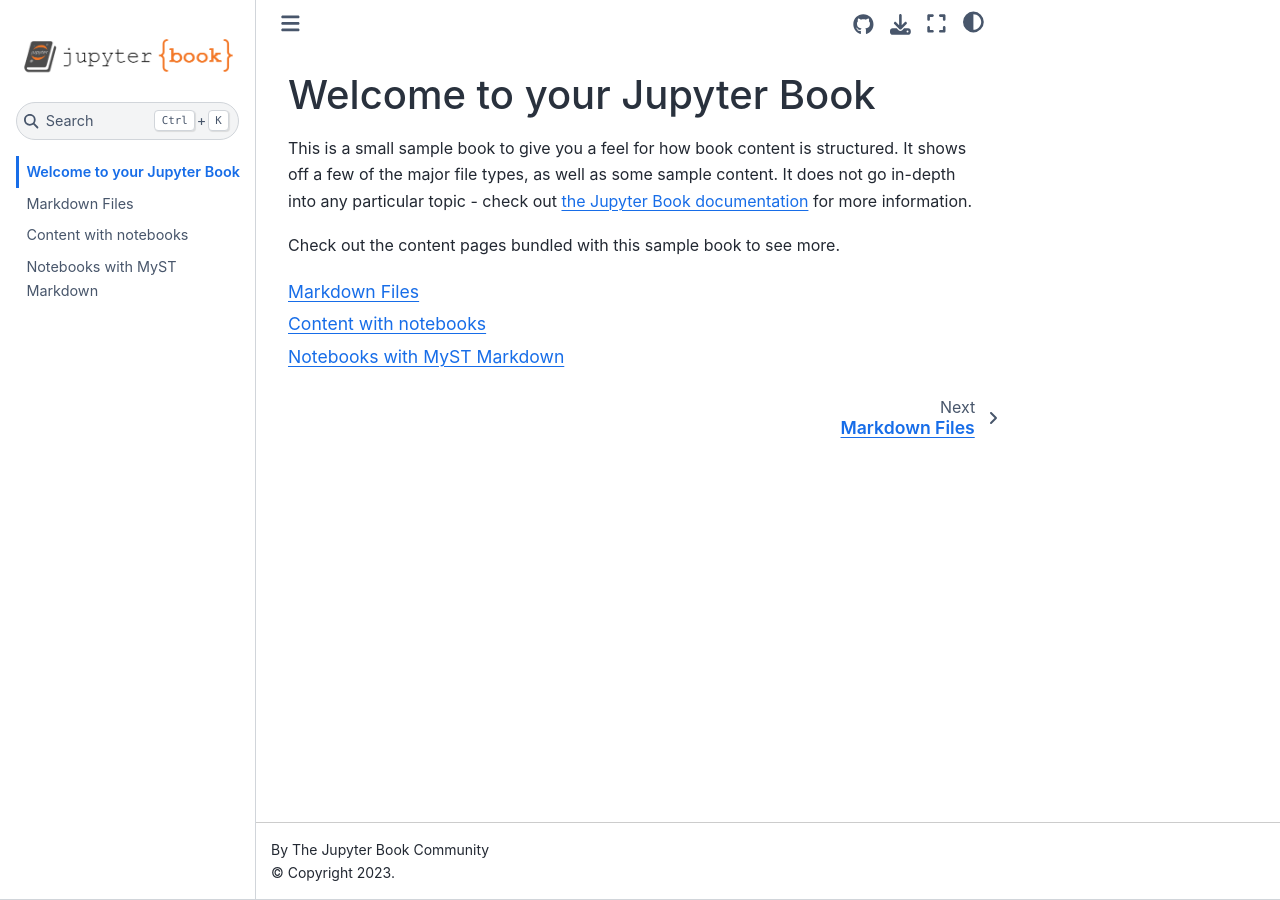
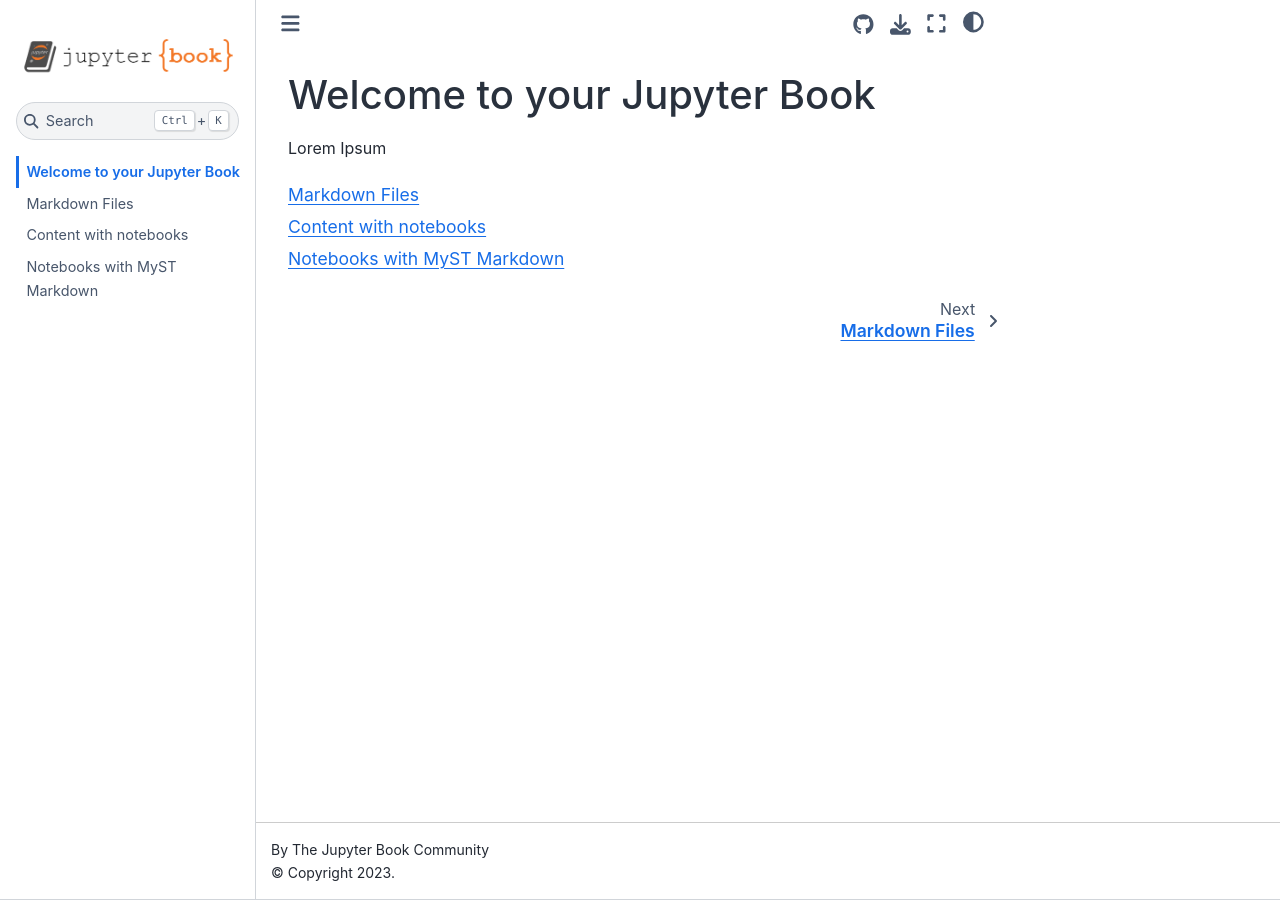
Before and after one commit to TestAkun01/jb, a Jupyter Book: the page built from book/intro.md, in a window 1280 px wide. Built offline with Jupyter Book 1.0.4 settings and Sphinx 7.4.7 and the Sphinx Book theme 1.1.4, drawn with Linux system fonts in a browser that asks for light colours.

Commit message:
update intro

````diff
--- a/book/intro.md
+++ b/book/intro.md
@@ -1,11 +1,7 @@
 # Welcome to your Jupyter Book
 
-This is a small sample book to give you a feel for how book content is
-structured.
-It shows off a few of the major file types, as well as some sample content.
-It does not go in-depth into any particular topic - check out [the Jupyter Book documentation](https://jupyterbook.org) for more information.
-
-Check out the content pages bundled with this sample book to see more.
+Lorem Ipsum
 
 ```{tableofcontents}
+
 ```
````
